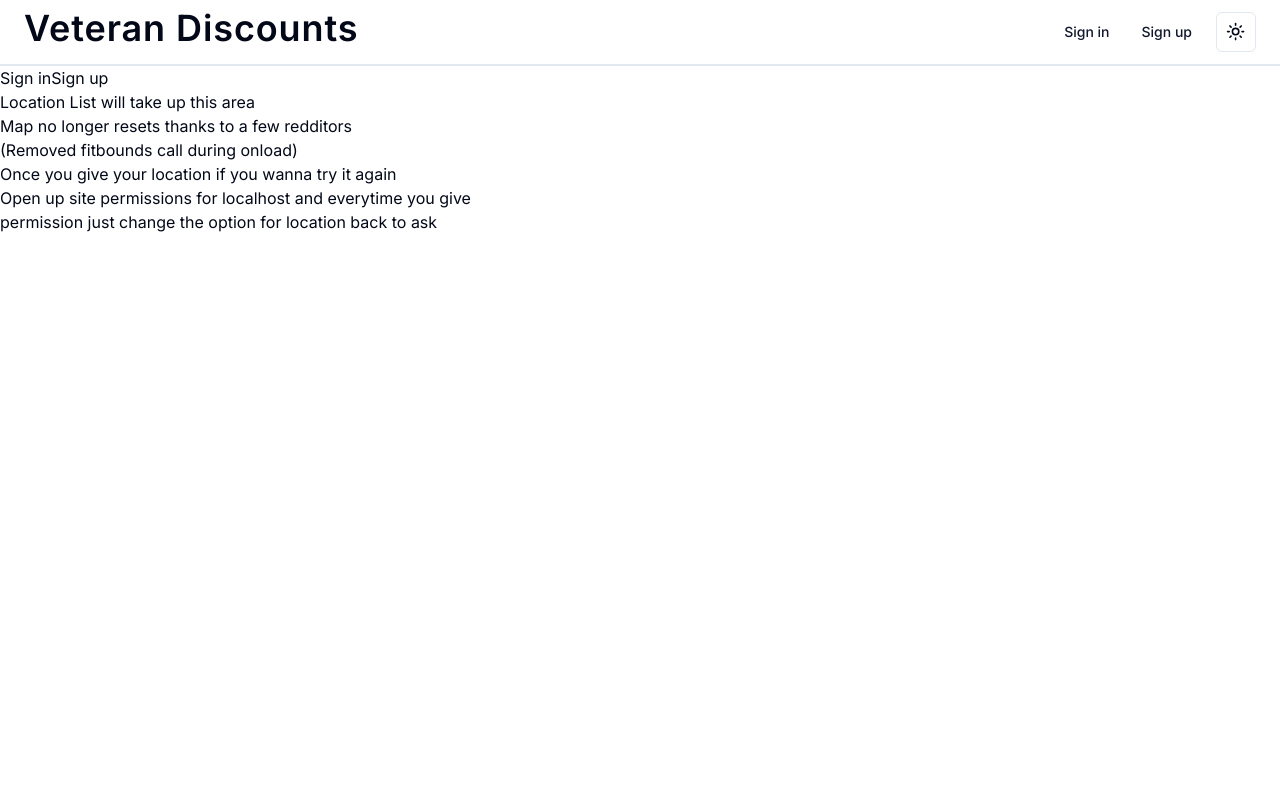
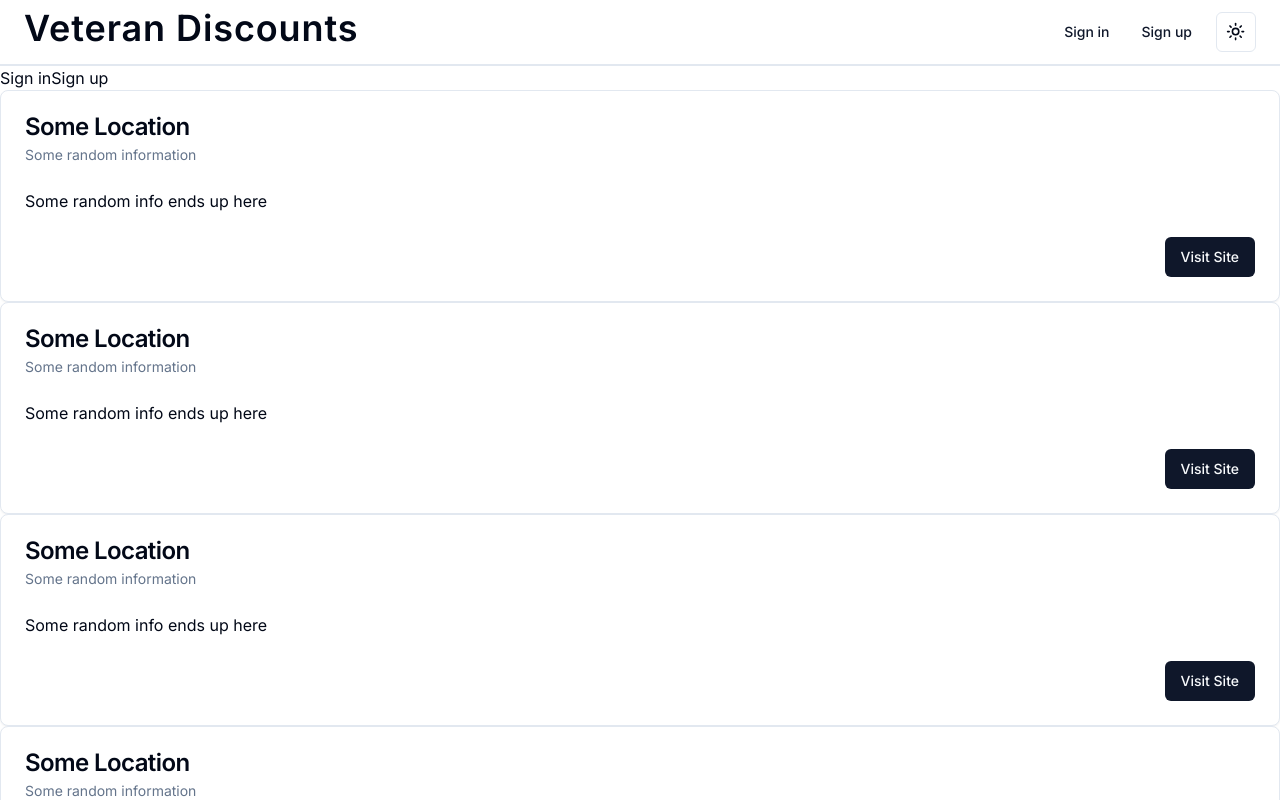
Before and after one commit to imzaynb/Congressional-App-Challenge, a Next.js app: page / in a window 1280 px wide. Shown: the top 800 px of the page. Built offline with nearby package versions, Linux system fonts and the light colour scheme; no server answers.

Commit message:
Card View For Businesses

```diff
--- a/package.json
+++ b/package.json
@@ -12,7 +12,11 @@
     "@clerk/clerk-js": "^4.61.0",
     "@clerk/nextjs": "^4.25.1",
     "@radix-ui/react-dropdown-menu": "^2.0.6",
+    "@radix-ui/react-label": "^2.0.2",
+    "@radix-ui/react-select": "^2.0.0",
+    "@radix-ui/react-separator": "^1.0.3",
     "@radix-ui/react-slot": "^1.0.2",
+    "@radix-ui/react-switch": "^1.0.3",
     "@react-google-maps/api": "^2.19.2",
     "@types/node": "20.6.5",
     "@types/react": "18.2.22",
--- a/src/app/page.tsx
+++ b/src/app/page.tsx
@@ -3,6 +3,7 @@
 import Map from "@/components/map";
 import { useUser, SignInButton, SignUpButton } from "@clerk/nextjs";
 import { useState } from "react";
+import {LocationCard} from "@/components/location-card";
 
 const center = { lat: 42.65123562471941, lng: -83.11635242753731 };
 let markers = [
@@ -19,7 +20,7 @@
   const updateCenter = (newCenter: React.SetStateAction<{ lat: number; lng: number; }>) => {
     setCenter(newCenter);
   };
-
+  //Will need to create a function that auto fills cards with all business info
   return (
     <>
       {!isLoaded ? (
@@ -29,7 +30,6 @@
           <div className="">
             {isSignedIn ? (
               <Map center={center} locations={markers} />
-
             ) : (
               <>
                 <SignInButton />
@@ -37,13 +37,17 @@
               </>
             )}
           </div>
-          <div className="float-left">
-            <h1>Location List will take up this area</h1>
-            <h1>Map no longer resets thanks to a few redditors</h1>
-            <h1>(Removed fitbounds call during onload)</h1>
-            <h1>Once you give your location if you wanna try it again</h1>
-            <h1>Open up site permissions for localhost and everytime you give</h1>
-            <h1>permission just change the option for location back to ask</h1>
+          <div>
+            <div className="overflow-hidden overflow-y-scroll">
+              <LocationCard location={"Some Location"} information={"Some random information"}/>
+              <LocationCard location={"Some Location"} information={"Some random information"}/>
+              <LocationCard location={"Some Location"} information={"Some random information"}/>
+              <LocationCard location={"Some Location"} information={"Some random information"}/>
+              <LocationCard location={"Some Location"} information={"Some random information"}/>
+              <LocationCard location={"Some Location"} information={"Some random information"}/>
+              <LocationCard location={"Some Location"} information={"Some random information"}/>
+              <LocationCard location={"Some Location"} information={"Some random information"}/>
+            </div>
           </div>
         </main>
       )}
--- /dev/null
+++ b/src/components/location-card.tsx
@@ -0,0 +1,22 @@
+import * as React from "react"
+import { Button } from "@/components/ui/button"
+import {Card, CardContent, CardDescription, CardFooter, CardHeader, CardTitle} from "@/components/ui/card"
+
+export function LocationCard({location, information}) {
+    return (
+        <Card className="">
+            <CardHeader>
+                <CardTitle>{location}</CardTitle>
+                <CardDescription>{information}</CardDescription>
+            </CardHeader>
+            <CardContent>
+                <div>
+                    Some random info ends up here
+                </div>
+            </CardContent>
+            <CardFooter className="flex justify-end">
+                <Button>Visit Site</Button>
+            </CardFooter>
+        </Card>
+    )
+}
--- /dev/null
+++ b/src/components/location-repeater.tsx
@@ -0,0 +1 @@
+//The fancy code to grab business info from google and add a loop that auto fills each card goes here
--- a/src/components/map.tsx
+++ b/src/components/map.tsx
@@ -7,7 +7,7 @@
 }
 
 const containerStyle = {
-  width: "70%",
+  width: "75%",
   height: "calc(100vh - 66px)", //66px is the height of the header so get the height of the whole screen and subtract the header
   float: "right",
 };
--- /dev/null
+++ b/src/components/ui/card.tsx
@@ -0,0 +1,79 @@
+import * as React from "react"
+
+import { cn } from "@/lib/utils"
+
+const Card = React.forwardRef<
+  HTMLDivElement,
+  React.HTMLAttributes<HTMLDivElement>
+>(({ className, ...props }, ref) => (
+  <div
+    ref={ref}
+    className={cn(
+      "rounded-lg border bg-card text-card-foreground shadow-sm",
+      className
+    )}
+    {...props}
+  />
+))
+Card.displayName = "Card"
+
+const CardHeader = React.forwardRef<
+  HTMLDivElement,
+  React.HTMLAttributes<HTMLDivElement>
+>(({ className, ...props }, ref) => (
+  <div
+    ref={ref}
+    className={cn("flex flex-col space-y-1.5 p-6", className)}
+    {...props}
+  />
+))
+CardHeader.displayName = "CardHeader"
+
+const CardTitle = React.forwardRef<
+  HTMLParagraphElement,
+  React.HTMLAttributes<HTMLHeadingElement>
+>(({ className, ...props }, ref) => (
+  <h3
+    ref={ref}
+    className={cn(
+      "text-2xl font-semibold leading-none tracking-tight",
+      className
+    )}
+    {...props}
+  />
+))
+CardTitle.displayName = "CardTitle"
+
+const CardDescription = React.forwardRef<
+  HTMLParagraphElement,
+  React.HTMLAttributes<HTMLParagraphElement>
+>(({ className, ...props }, ref) => (
+  <p
+    ref={ref}
+    className={cn("text-sm text-muted-foreground", className)}
+    {...props}
+  />
+))
+CardDescription.displayName = "CardDescription"
+
+const CardContent = React.forwardRef<
+  HTMLDivElement,
+  React.HTMLAttributes<HTMLDivElement>
+>(({ className, ...props }, ref) => (
+  <div ref={ref} className={cn("p-6 pt-0", className)} {...props} />
+))
+CardContent.displayName = "CardContent"
+
+const CardFooter = React.forwardRef<
+  HTMLDivElement,
+  React.HTMLAttributes<HTMLDivElement>
+>(({ className, ...props }, ref) => (
+  <div
+    ref={ref}
+    className={cn("flex items-center p-6 pt-0", className)}
+    {...props}
+  />
+))
+CardFooter.displayName = "CardFooter"
+
+export { Card, CardHeader, CardFooter, CardTitle, CardDescription, CardContent }
```
Also changed, not shown: 1 other file (tests, documents, lock files or other folders).
